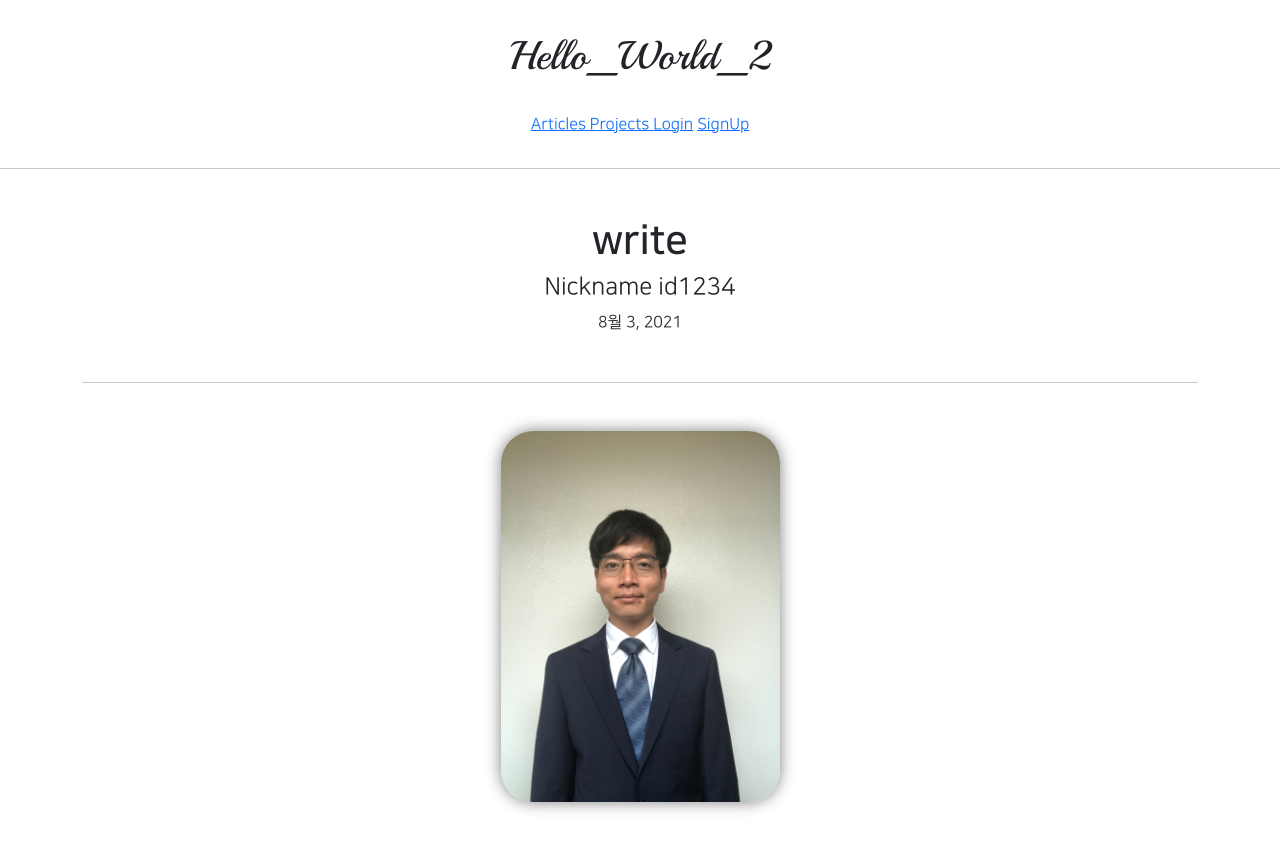
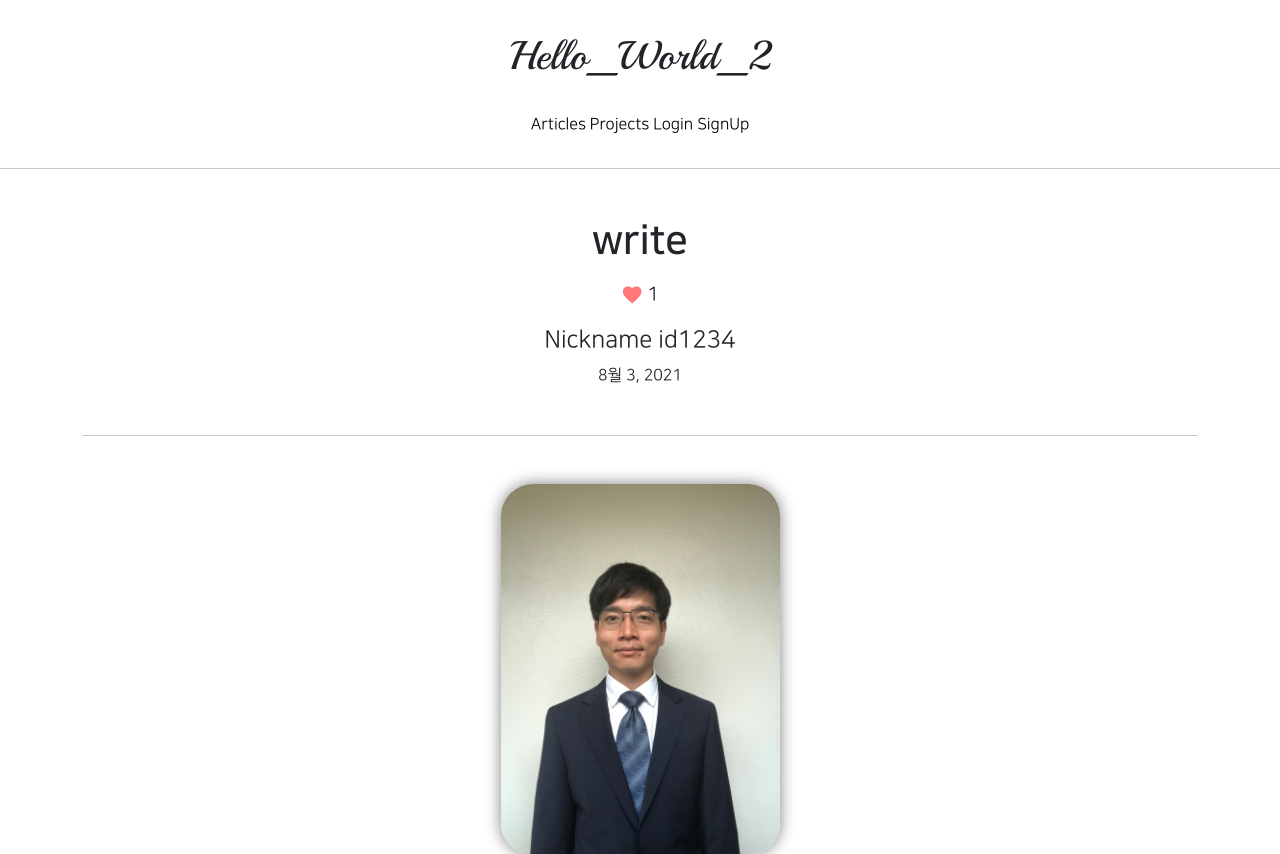
Before and after one commit to bupark82/git_class_2, a Django app: page /articles/detail/1 in a window 1280 px wide. Shown: the top 854 px of the page. Run offline with Django 3.2, Linux system fonts and the light colour scheme; data comes from the database, SQL or seed files in the repository; both versions use the stored data as it was after the commit; parts of the project's set-up code (start-up, migrations or seed data) failed here and were passed over; some libraries are stand-ins or nearby versions.

Commit message:
08/24 git class commit 3

```diff
--- a/articleapp/templates/articleapp/detail.html
+++ b/articleapp/templates/articleapp/detail.html
@@ -5,6 +5,17 @@
         <div class = "my-5">
             {#  게시글 제목, 글쓴이, 작성일자 #}
             <h1 class="NNS_B">{{ target_article.title }}</h1>
+            <div class="my-3">
+                <a href = "{% url 'likeapp:article_like' article_pk=target_article.pk %}"
+                    class="material-icons"
+                    style="vertical-align: middle; color: #f77;
+                    font-size: 1.4rem;">
+                    favorite
+                </a>
+                <span style="vertical-align: middle; font-size: 1.2rem;">
+                    {{ target_article.like }}
+                </span>
+            </div>
             <h4>{{ target_article.writer.profile.nickname }}</h4>
             <p>{{ target_article.created_at }}</p>
         </div>
--- a/djangoProject2/urls.py
+++ b/djangoProject2/urls.py
@@ -24,7 +24,8 @@ urlpatterns = [
     path('profiles/', include('profileapp.urls')),
     path('articles/', include('articleapp.urls')),
     path('comments/', include('commentapp.urls')),
+    path('projects/', include('projectapp.urls')),
+
     path('subscribe/', include('subscribeapp.urls')),
-    path('projects/', include('projectapp.urls')),
     path('likes/', include('likeapp.urls')),
 ] + static(settings.MEDIA_URL, document_root=settings.MEDIA_ROOT)
--- a/likeapp/urls.py
+++ b/likeapp/urls.py
@@ -1,5 +1,9 @@
+from django.urls import path
 
+from likeapp.views import LikeArticleView
+
+app_name = 'likeapp'
 
 urlpatterns = [
-
+    path('article/<int:article_pk>', LikeArticleView.as_view(), name='article_like'),
 ]
--- a/static/base.css
+++ b/static/base.css
@@ -81,3 +81,12 @@
         font-size: 13px;
     }
 }
+
+a {
+    text-decoration: none;
+    color: black;
+}
+
+a:hover {
+    color: black;
+}
```
Also changed, not shown: likeapp/views.py (+30 -0 lines), db.sqlite3.
